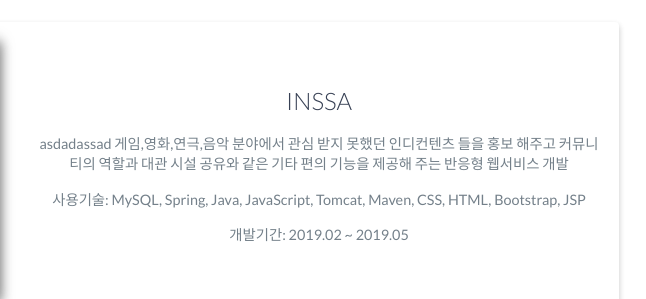
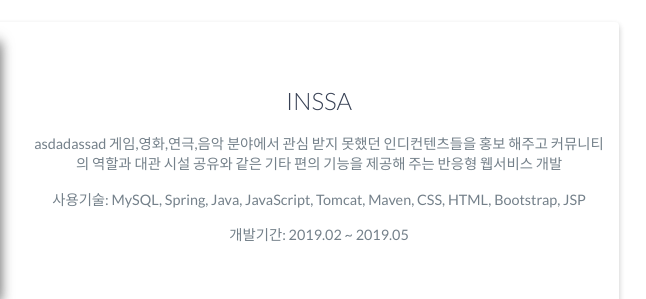
Before and after one commit to terry894/terry894.github.io, a website: page index.html in a window 1280 px wide. Shown: the part 1563-1862 px from the top of the page, 471-1117 px from the left. Drawn offline with nearby package versions, Linux system fonts and the light colour scheme.

Commit message:
Update index.html
추가수정

```diff
--- a/index.html
+++ b/index.html
@@ -130,7 +130,7 @@
                     <div class="project-info" >
                         <h3>INSSA</h3>
                         <p>asdadassad
-                            게임,영화,연극,음악 분야에서 관심 받지 못했던 인디컨텐츠 들을 홍보 해주고 커뮤니티의 역할과 대관 시설 공유와 같은 기타 편의 기능을 제공해 주는 반응형 웹서비스 개발
+                            게임,영화,연극,음악 분야에서 관심 받지 못했던 인디컨텐츠들을 홍보 해주고 커뮤니티의 역할과 대관 시설 공유와 같은 기타 편의 기능을 제공해 주는 반응형 웹서비스 개발
                         </p>
                         <p>
                             사용기술: MySQL, Spring, Java, JavaScript, Tomcat, Maven, CSS, HTML, Bootstrap, JSP
```
